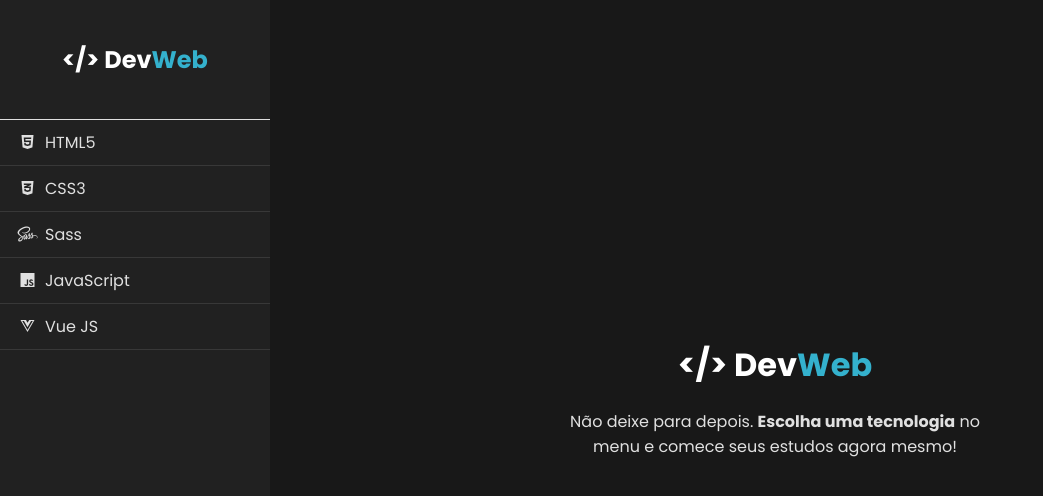
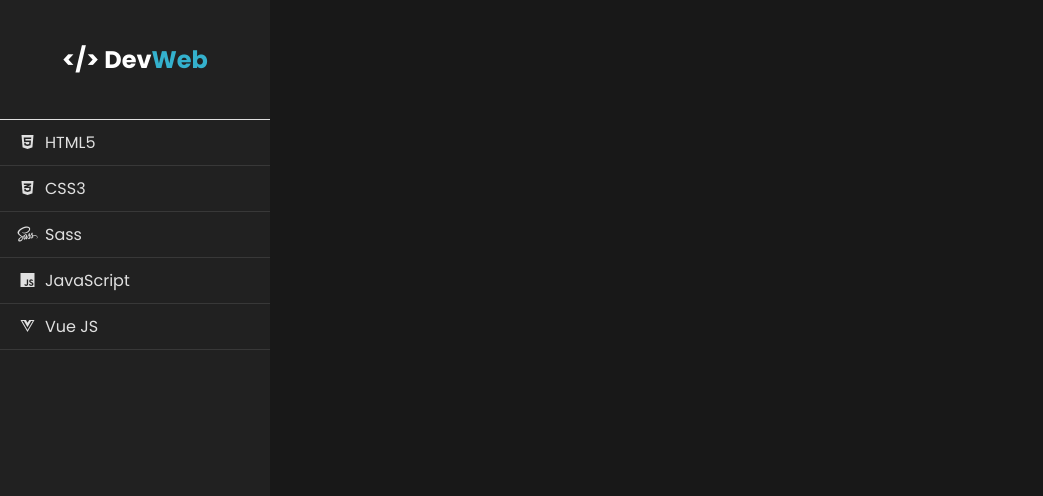
Before and after one commit to filipealvess/DevWeb, a Vue app: page / in a window 1280 px wide. Shown: the top 496 px of the page, without its empty margins (0-1043 px from the left). Built offline with nearby package versions, Linux system fonts and the light colour scheme.

Commit message:
Remove views styles

```diff
--- a/src/App.vue
+++ b/src/App.vue
@@ -97,26 +97,12 @@
     overflow-y: hidden;
   }
 
-  h2, h3 {
-    color: var(--white);
-    font-family: 'Montserrat', sans-serif;
-  }
-
   button {
     background-color: transparent;
   }
 
   header {
     grid-area: menu;
-  }
-
-  .view {
-    grid-area: view;
-    overflow-y: auto;
-  }
-
-  .view p {
-    font-size: 1.6rem;
   }
 
   @media (max-width: 770px) {
```
